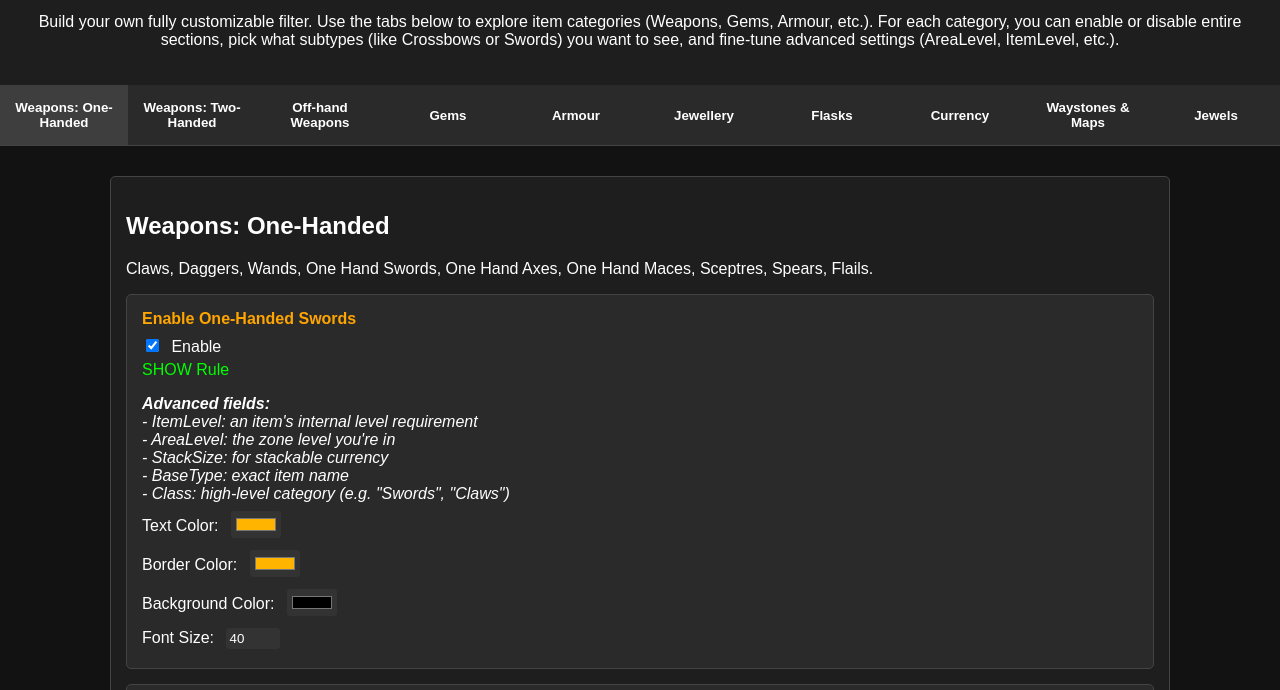
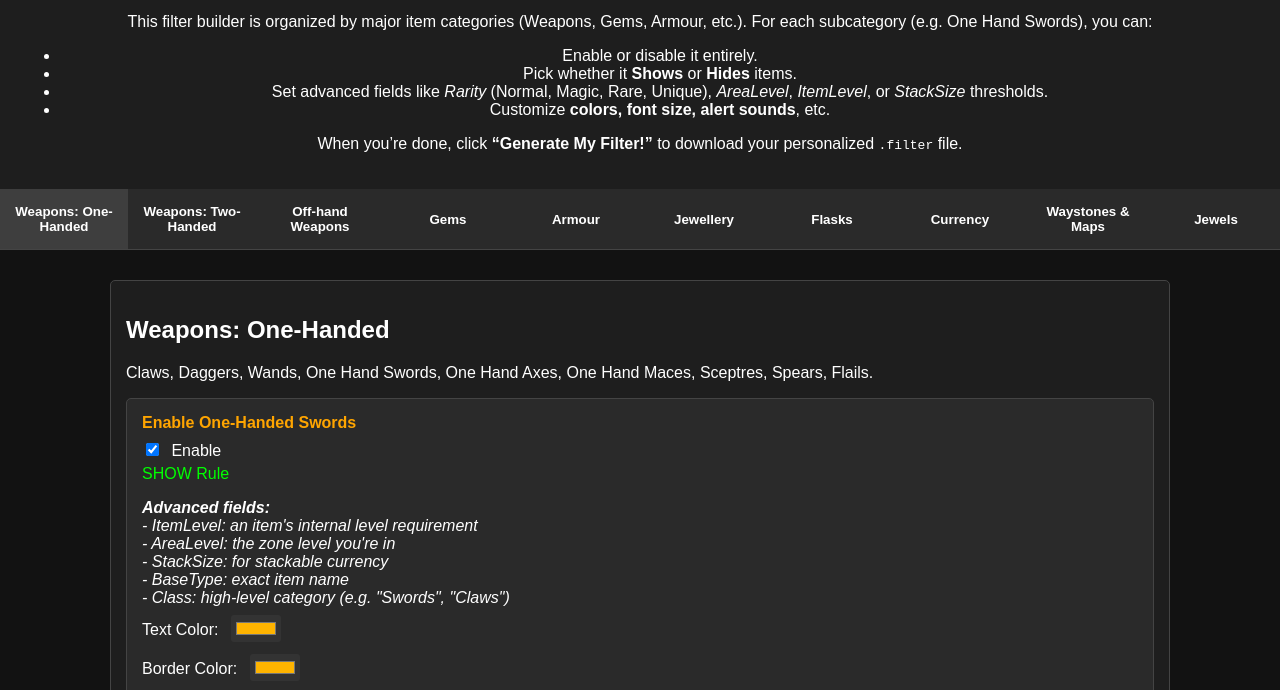
Before and after one commit to zero2herogaming/selffilter-poe2, a plain HTML site: page index.html in a window 1280 px wide. Shown: the part 60-750 px from the top of the page. Drawn offline with Linux system fonts and the light colour scheme.

Commit message:
Update index.html

```diff
--- a/index.html
+++ b/index.html
@@ -10,20 +10,27 @@
   <header>
     <h1>Path of Exile 2 - Custom Filter Builder</h1>
     <p>
-      Build your own fully customizable filter. Use the tabs below to explore item categories
-      (Weapons, Gems, Armour, etc.). For each category, you can enable or disable entire
-      sections, pick what subtypes (like Crossbows or Swords) you want to see, and fine-tune
-      advanced settings (AreaLevel, ItemLevel, etc.).
+      This filter builder is organized by major item categories (Weapons, Gems, Armour,
+      etc.). For each subcategory (e.g. One Hand Swords), you can:
+      <ul>
+        <li>Enable or disable it entirely.</li>
+        <li>Pick whether it <strong>Shows</strong> or <strong>Hides</strong> items.</li>
+        <li>Set advanced fields like <em>Rarity</em> (Normal, Magic, Rare, Unique),
+            <em>AreaLevel</em>, <em>ItemLevel</em>, or <em>StackSize</em> thresholds.</li>
+        <li>Customize <strong>colors, font size, alert sounds</strong>, etc.</li>
+      </ul>
+      When you’re done, click <strong>“Generate My Filter!”</strong> to download your
+      personalized <code>.filter</code> file.
     </p>
   </header>
 
   <nav id="category-tabs">
-    <!-- Tabs to jump between categories are created dynamically by script.js -->
+    <!-- Tabs for categories created dynamically by script.js -->
   </nav>
 
   <main>
     <form id="filter-form">
-      <!-- Category sections are generated here via script.js -->
+      <!-- Category sections inserted here via script.js -->
       <button type="submit" id="generate-button">Generate My Filter!</button>
     </form>
 
```
